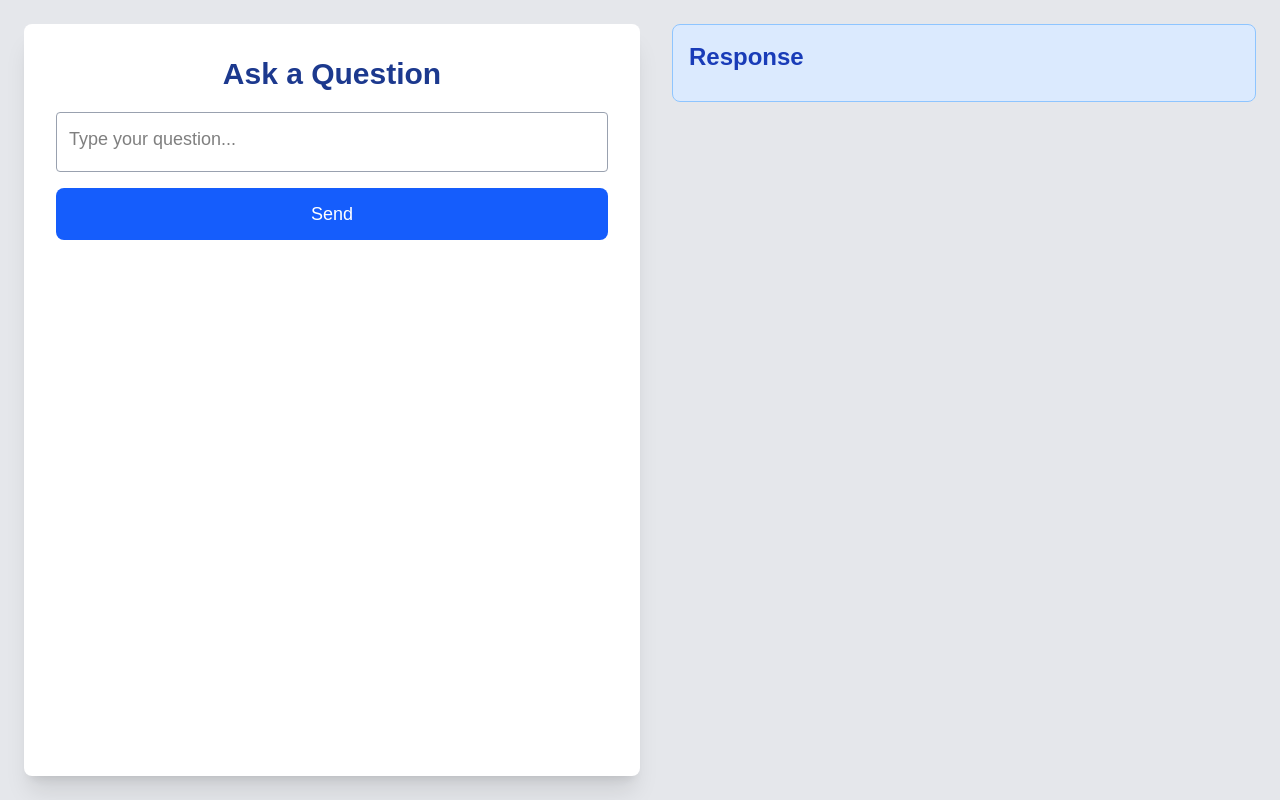
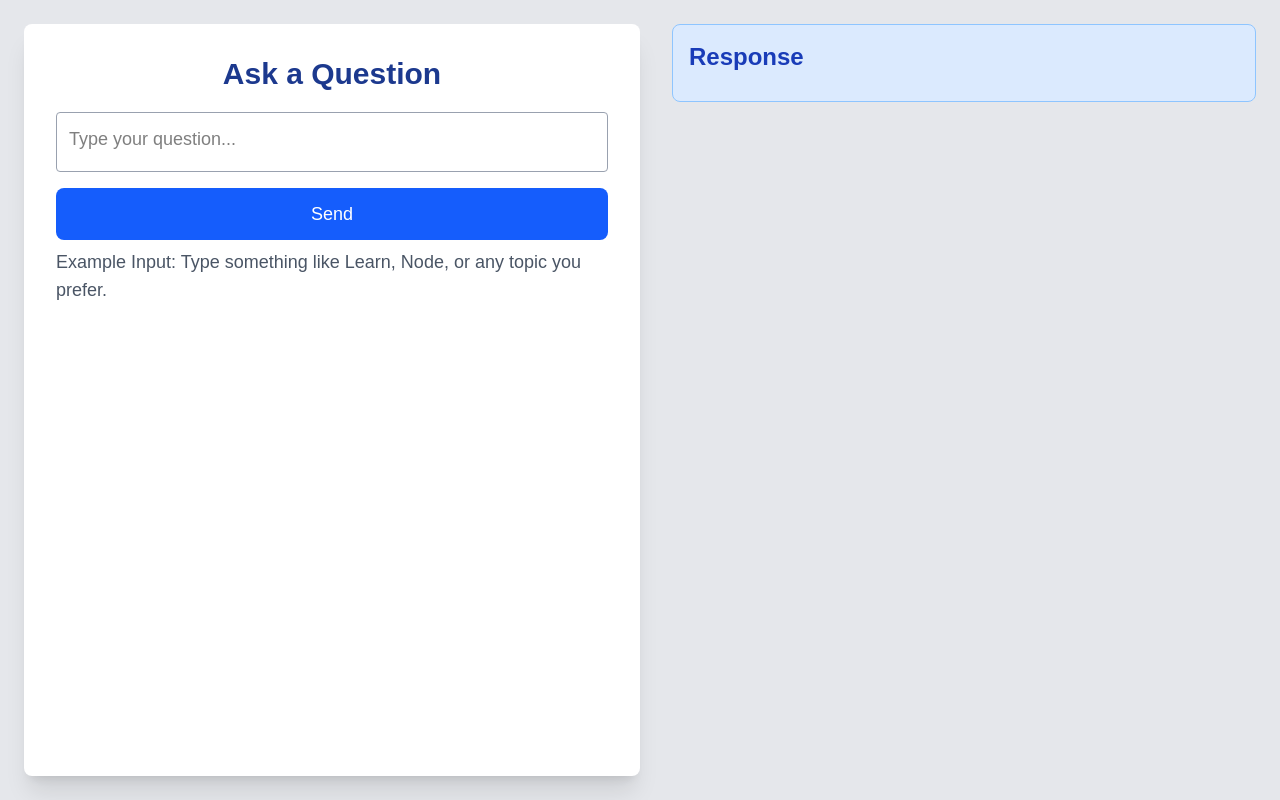
Before and after one commit to hemantsingh0557/chatBotFrontend, a Next.js app: page / in a window 1280 px wide. Built offline with nearby package versions, Linux system fonts and the light colour scheme; no server answers.

Commit message:
update ui

```diff
--- a/src/app/page.tsx
+++ b/src/app/page.tsx
@@ -78,6 +78,12 @@ export default function Chatbot() {
         >
           {loading ? "Sending..." : "Send"}
         </button>
+
+        <p className="mt-2 text-gray-600 text-lg">
+          Example Input: Type something like Learn, Node, or any topic you prefer.
+        </p>
+
+
       </div>
 
       {/* Right Side: Response */}
```
